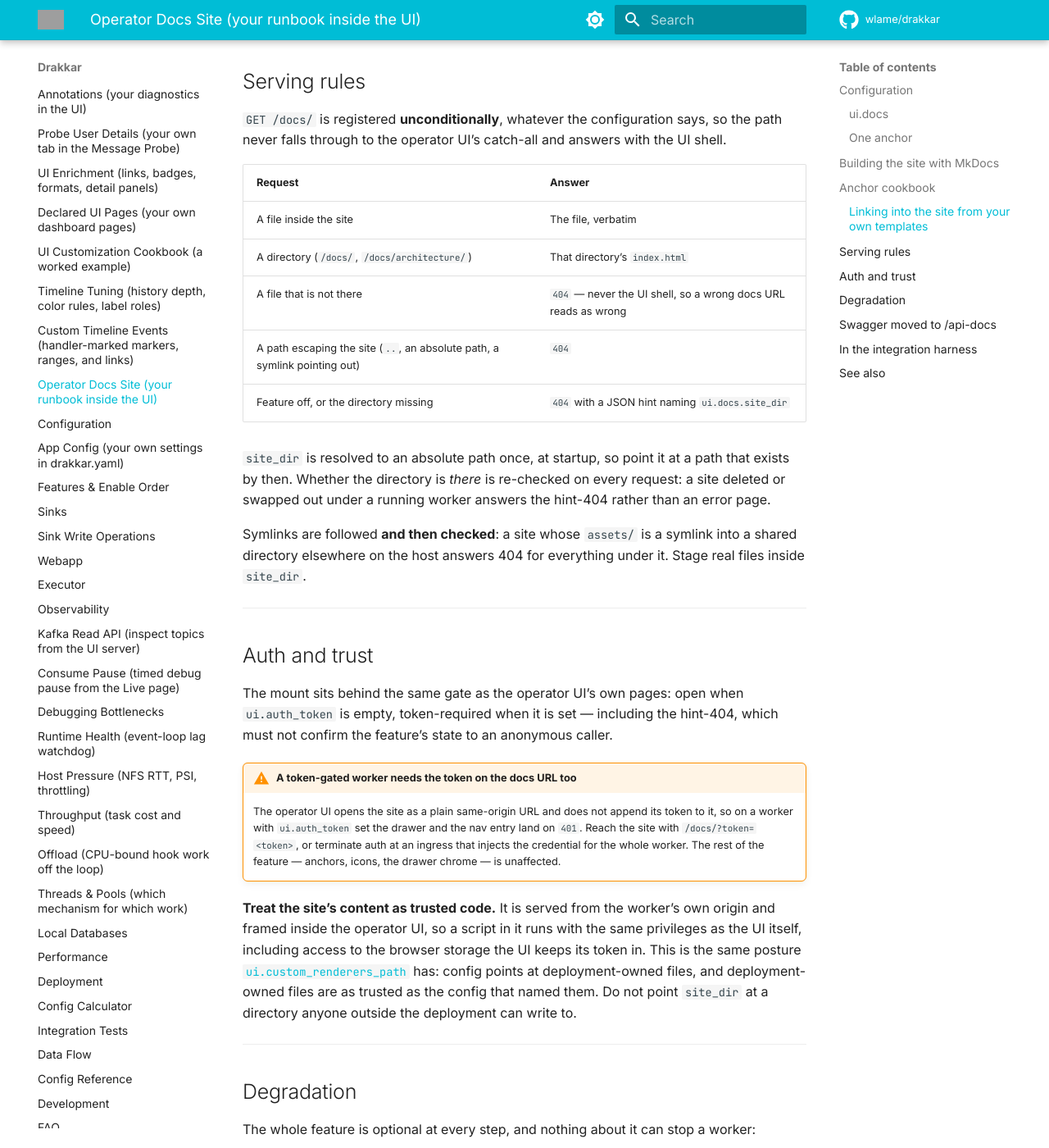
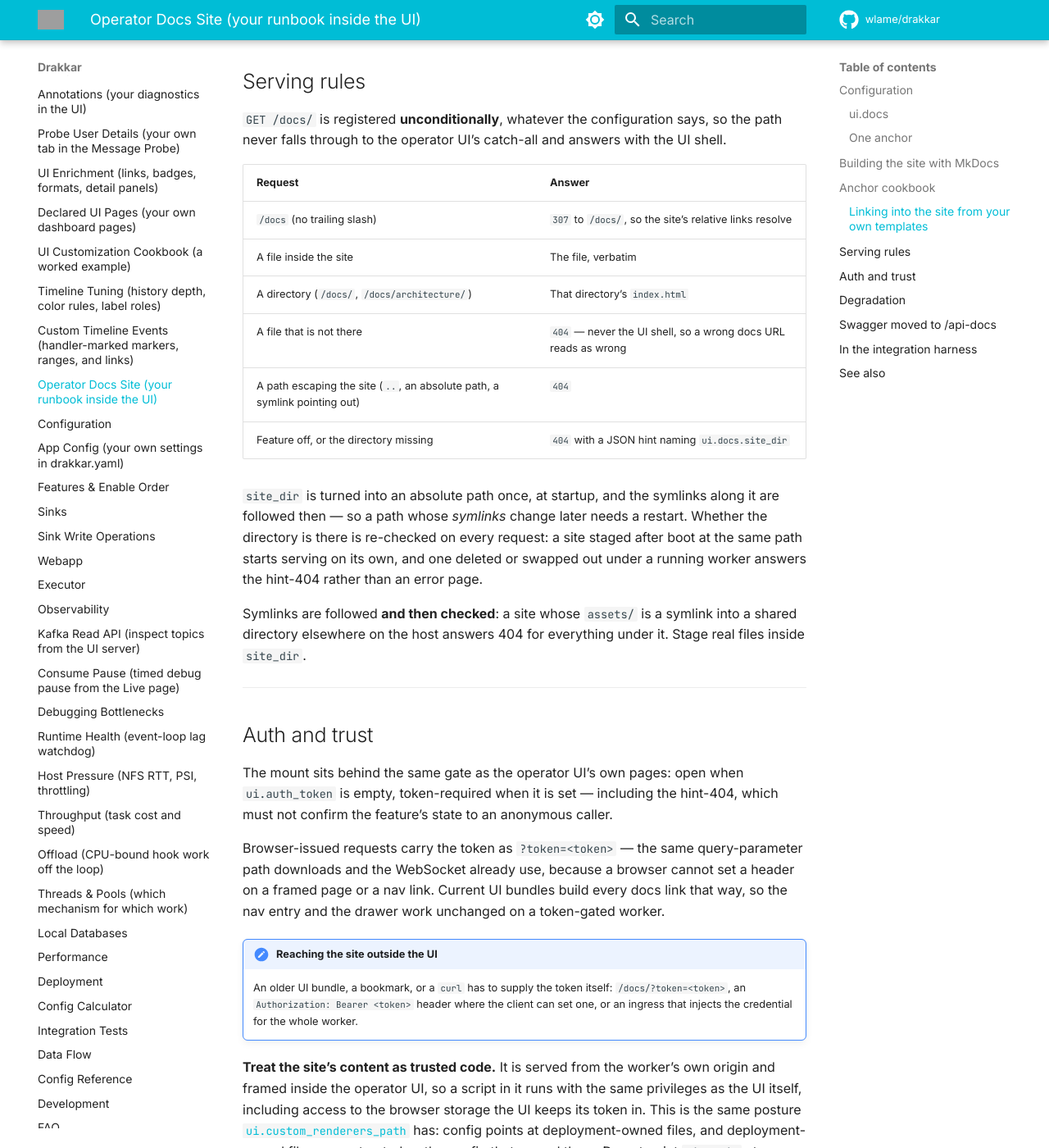
Before and after one commit to wlame/drakkar, an MkDocs documentation site: the page built from docs/ui-docs.md, in a window 1280 px wide and 1400 px high, scrolled down 4280 px. Shown: the whole window at 82% size. Built offline with MkDocs 1.6.1 and Material for MkDocs 9.7.7, drawn with Linux system fonts in a browser that asks for light colours; comment, search, counter and statistics services are not loaded; some of the changed text lies outside the part shown; grey boxes are pictures that could not be loaded.

Commit message:
Correct the docs-guide auth wording and harness anchor sample.

```diff
--- a/docs/ui-docs.md
+++ b/docs/ui-docs.md
@@ -43,7 +43,7 @@ static file server could serve it, so can the worker.
 `DK_UI__DOCS__SITE_DIR`, `DK_UI__DOCS__TITLE` — so one image can carry the
 anchors while each environment points `site_dir` at its own staged site.
 Declare `anchors` in the YAML file: like the other structured lists in
-`ui`, it is not a value an environment variable can express.
+`ui`, the loader does not read structured lists from the environment.
 
 ### One anchor
 
@@ -193,16 +193,19 @@ answers with the UI shell.
 
 | Request | Answer |
 |---|---|
+| `/docs` (no trailing slash) | `307` to `/docs/`, so the site's relative links resolve |
 | A file inside the site | The file, verbatim |
 | A directory (`/docs/`, `/docs/architecture/`) | That directory's `index.html` |
 | A file that is not there | `404` — never the UI shell, so a wrong docs URL reads as wrong |
 | A path escaping the site (`..`, an absolute path, a symlink pointing out) | `404` |
 | Feature off, or the directory missing | `404` with a JSON hint naming `ui.docs.site_dir` |
 
-`site_dir` is resolved to an absolute path once, at startup, so point it at
-a path that exists by then. Whether the directory is *there* is re-checked
-on every request: a site deleted or swapped out under a running worker
-answers the hint-404 rather than an error page.
+`site_dir` is turned into an absolute path once, at startup, and the
+symlinks along it are followed then — so a path whose *symlinks* change
+later needs a restart. Whether the directory is there is re-checked on
+every request: a site staged after boot at the same path starts serving on
+its own, and one deleted or swapped out under a running worker answers the
+hint-404 rather than an error page.
 
 Symlinks are followed **and then checked**: a site whose `assets/` is a
 symlink into a shared directory elsewhere on the host answers 404 for
@@ -217,13 +220,17 @@ when `ui.auth_token` is empty, token-required when it is set — including
 the hint-404, which must not confirm the feature's state to an anonymous
 caller.
 
-!!! warning "A token-gated worker needs the token on the docs URL too"
-    The operator UI opens the site as a plain same-origin URL and does not
-    append its token to it, so on a worker with `ui.auth_token` set the
-    drawer and the nav entry land on `401`. Reach the site with
-    `/docs/?token=<token>`, or terminate auth at an ingress that injects
-    the credential for the whole worker. The rest of the feature —
-    anchors, icons, the drawer chrome — is unaffected.
+Browser-issued requests carry the token as `?token=<token>` — the same
+query-parameter path downloads and the WebSocket already use, because a
+browser cannot set a header on a framed page or a nav link. Current UI
+bundles build every docs link that way, so the nav entry and the drawer
+work unchanged on a token-gated worker.
+
+!!! note "Reaching the site outside the UI"
+    An older UI bundle, a bookmark, or a `curl` has to supply the token
+    itself: `/docs/?token=<token>`, an `Authorization: Bearer <token>`
+    header where the client can set one, or an ingress that injects the
+    credential for the whole worker.
 
 **Treat the site's content as trusted code.** It is served from the
 worker's own origin and framed inside the operator UI, so a script in it
```
Also changed, not shown: docs/config-reference.md (+2 -2 lines), 2 other files.
